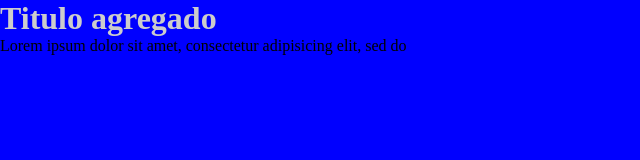
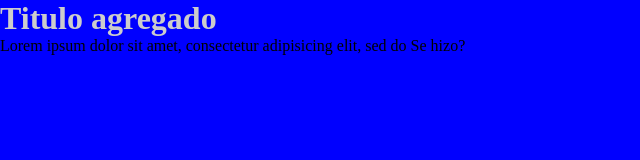
Before and after one commit to AlbanoR10/CursoGit, a plain HTML site: page index.html in a window 1280 px wide. Shown: the full height of the page, 0-640 px from the left. Drawn offline with Linux system fonts and the light colour scheme.

Commit message:
Update index.html

```diff
--- a/index.html
+++ b/index.html
@@ -7,7 +7,7 @@
 <body>
 	<h1>Titulo agregado</h1>
 	<p>
-		Lorem ipsum dolor sit amet, consectetur adipisicing elit, sed do
+		Lorem ipsum dolor sit amet, consectetur adipisicing elit, sed do Se hizo?
 	</p>
 </body>
 </html>
```
